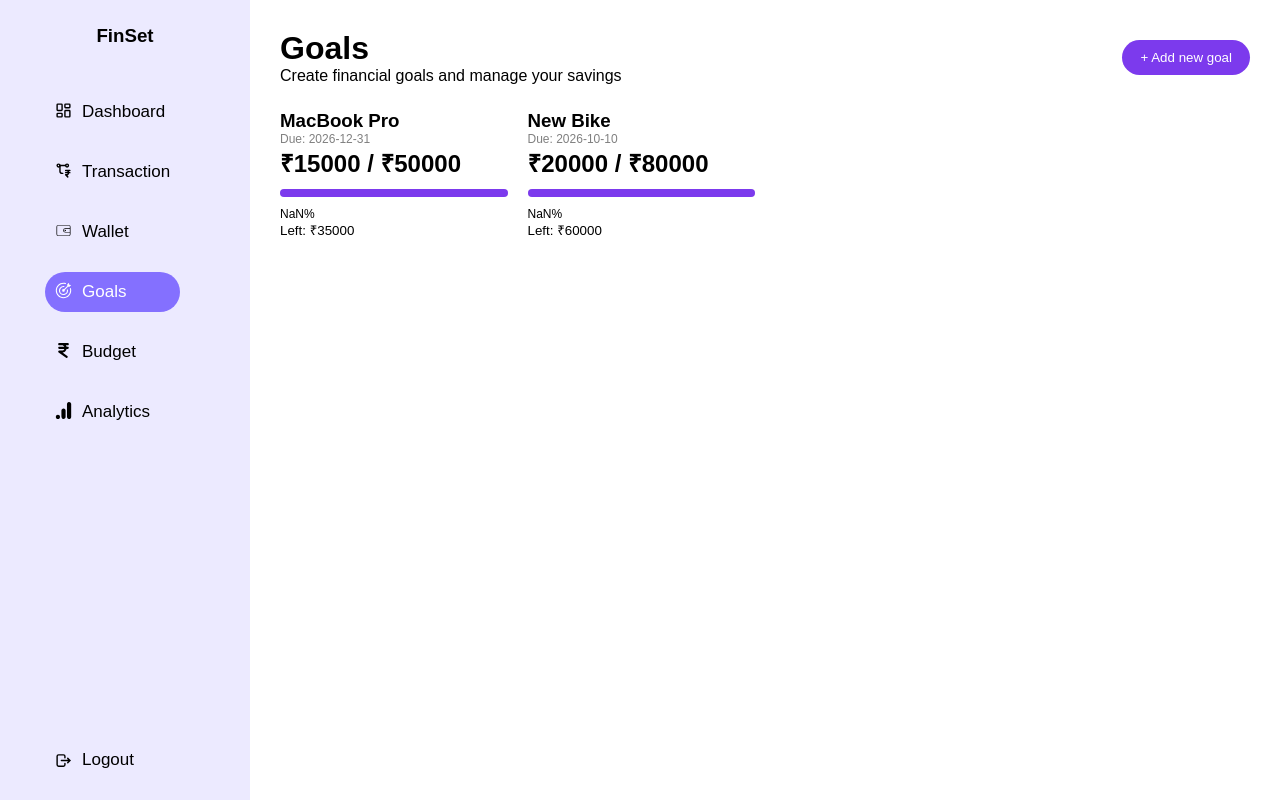
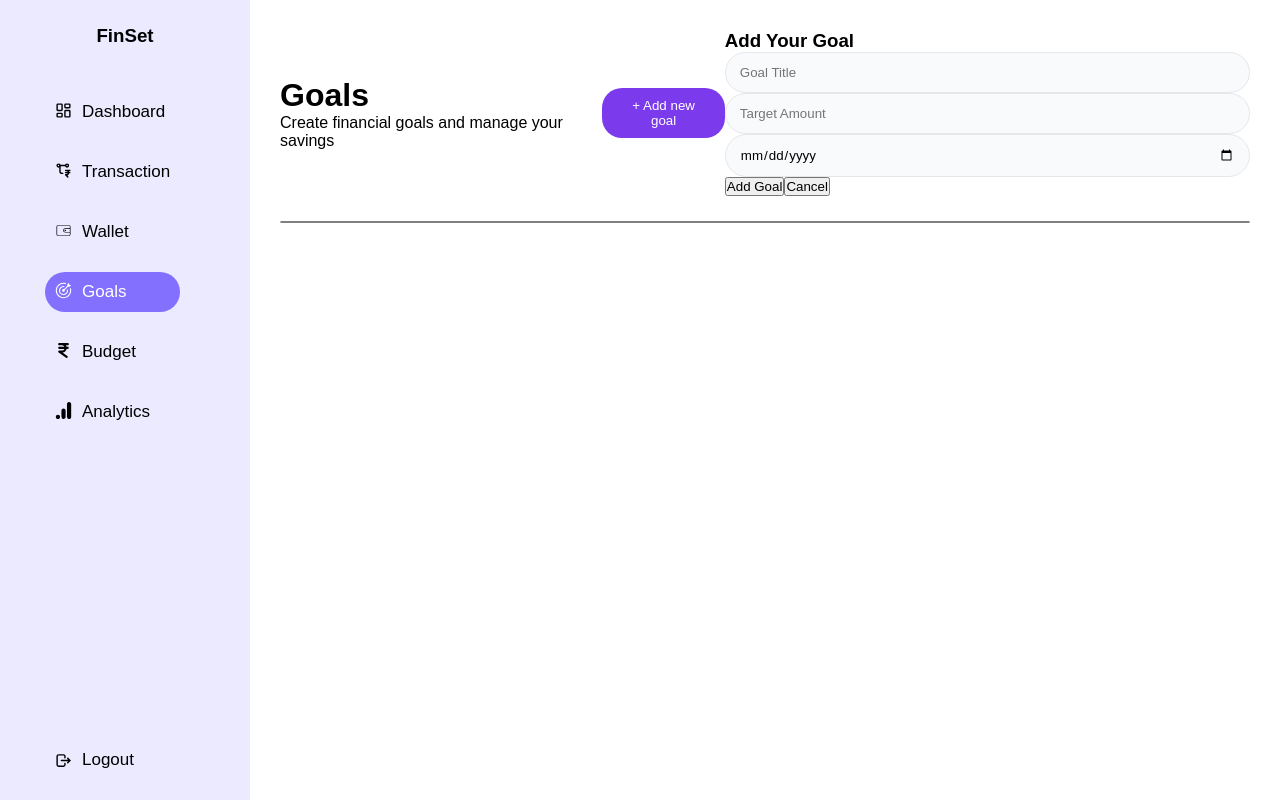
Before and after one commit to itsmearnab12/PROJECTS, a React (Vite) app in the folder Finance Tracker Application/Frontend/Finance Tracker Application/: page /Goals in a window 1280 px wide. Both pictures are taken after a click on the button "+ Add new goal". Built offline with nearby package versions, Linux system fonts and the light colour scheme.

Commit message:
working on Goal form

```diff
--- a/Finance Tracker Application/Frontend/Finance Tracker Application/src/pages/GoalPage.jsx
+++ b/Finance Tracker Application/Frontend/Finance Tracker Application/src/pages/GoalPage.jsx
@@ -3,23 +3,43 @@ import "./Goalspage.css"
 import { GoalCard } from "../components/GoalCard";
 export function GoalPage() {
 
-    const [goals, setGoals] = useState([
-        {
-            id: 1,
-            title: "MacBook Pro",
-            target: 50000,
-            current: 15000,
-            date: "2026-12-31"
-        },
-        {
-            id: 2,
-            title: "New Bike",
-            target: 80000,
-            current: 20000,
-            date: "2026-10-10"
-        }
-    ]);
+    const [goals, setGoals] = useState([]);
     const [showModal, setShowModal] = useState(false)
+    const[formData, setFormData] = useState({
+        title: "",
+        target: "",
+        date: ""
+    });
+
+    const handleChange = (e) => {
+        const {name, value} = e.target;
+        setFormData({
+            ...formData,
+            [name]: value
+        });
+    };
+
+    const handleSubmit = (e) => {
+        e.preventDefault();
+
+        const newGoal = {
+            id: Date.now(),
+            title: FormDataEvent.title,
+            target: Number(formData.target),
+            current: 0,
+            date: formData.date
+        };
+
+        setGoals([...goals, newGoal]);
+
+        setFormData({
+            title: "",
+            target: "",
+            date: ""
+        });
+
+        setShowModal(false);
+    }
 
     return (
         <div className="goals-page">
@@ -33,6 +53,44 @@ export function GoalPage() {
                 >
                     + Add new goal
                 </button>
+                {showModal && (
+                    <div className="Goal-form">
+                        <div className="Goal-form-header">
+                            <h3>Add Your Goal</h3>
+                            <form onSubmit={handleSubmit}>
+                                <input
+                                    type="text"
+                                    name="title"
+                                    placeholder="Goal Title"
+                                    value={formData.title}
+                                    onChange={handleSubmit}
+                                />
+                                <input
+                                    type="text"
+                                    name="target"
+                                    placeholder="Target Amount"
+                                    value={formData.target}
+                                    onChange={handleSubmit}
+                                />
+                                <input
+                                    type="date"
+                                    name="date"
+                                    value={formData.date}
+                                    onChange={handleSubmit}
+                                />
+                                <div className="form-action">
+                                    <button type="submit">Add Goal</button>
+                                    <button
+                                        type="button"
+                                        onClick={() => setShowModal(false)}
+                                    >
+                                        Cancel
+                                    </button>
+                                </div>
+                            </form>
+                        </div>
+                    </div>
+                )}
             </div>
 
             <div className="goals-grid">
--- a/Finance Tracker Application/Frontend/Finance Tracker Application/src/pages/Goalspage.css
+++ b/Finance Tracker Application/Frontend/Finance Tracker Application/src/pages/Goalspage.css
@@ -22,4 +22,6 @@
     display: grid;
     grid-template-columns: repeat(4, 1fr);
     gap: 20px;
+    border: 1px solid gray;
+    border-radius: 20px;
 }
```
Also changed, not shown: 2 other files (tests, documents, lock files or other folders).
